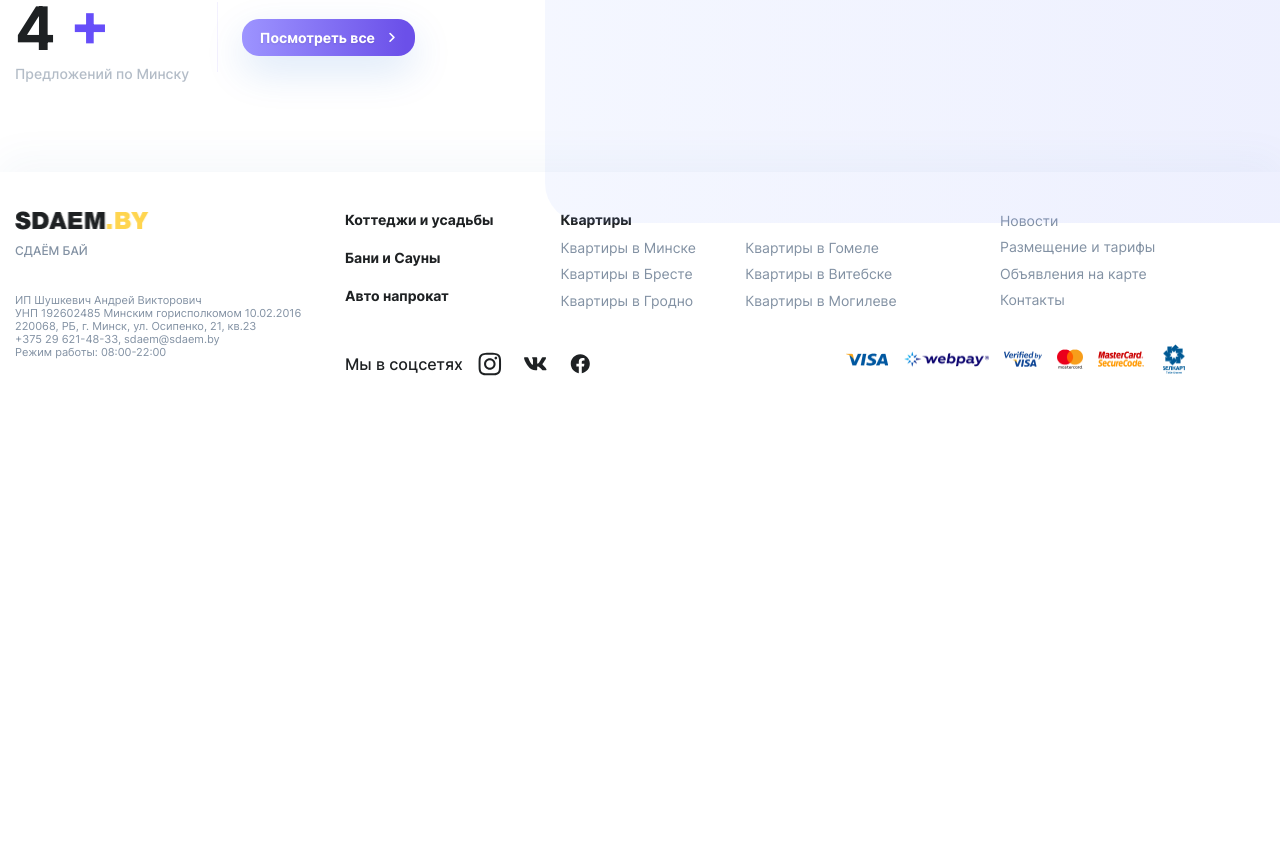
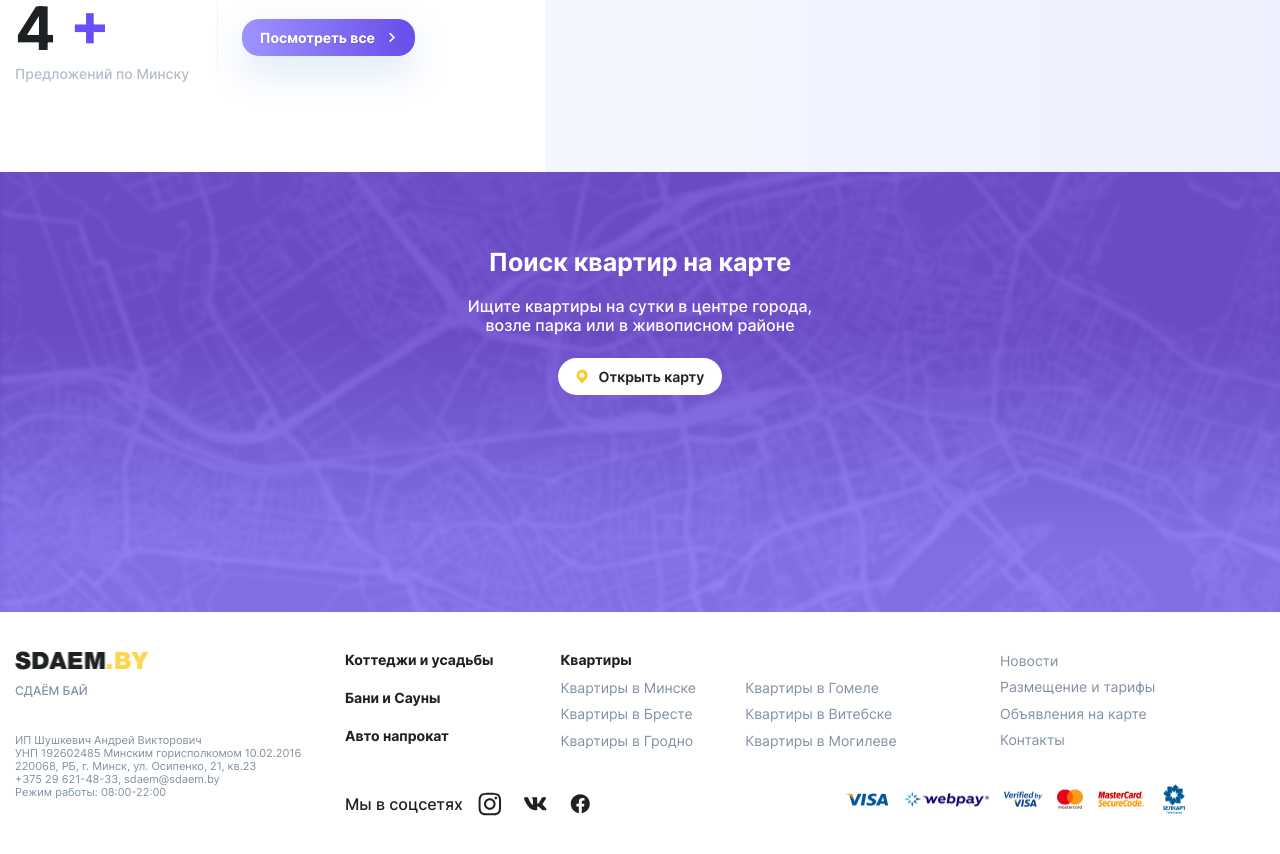
Before and after one commit to just-too-it/hawking-school-react, a React (Create React App) app: page / in a window 1280 px wide. Shown: the part 2046-2900 px from the top of the page. Before the commit the page ends 2468 px from the top, so only its background shows below. Built offline with nearby package versions, Linux system fonts and the light colour scheme.

Commit message:
добавлен блок с картой на главной

```diff
--- /dev/null
+++ b/src/components/SearchOnMap/SearchOnMap.module.scss
@@ -0,0 +1,34 @@
+@import '../../styles/helpers/variables.scss';
+
+.map {
+    position: relative;
+    background: url('../../assets/images/background.png'), linear-gradient(360deg, #7e6af3 15.95%, #6540cd 63.1%);
+    z-index:1;
+    padding-top: 75px;
+}
+
+.content {
+    width: 390px;
+    height: 148px;
+    margin: 0 auto;
+    display: flex;
+    flex-direction: column;
+    align-items: center;
+    color: $color-white;
+}
+
+.title {
+    font-weight: 700;
+    font-size: 25px;
+    line-height: 30px;
+    text-align: center;
+    margin-bottom: 20px;
+}
+
+.description {
+    font-weight: 500;
+    font-size: 16px;
+    line-height: 19px;
+    margin-bottom: 23px;
+    text-align: center;
+}
--- /dev/null
+++ b/src/components/SearchOnMap/index.tsx
@@ -0,0 +1,18 @@
+import React, { FC } from 'react';
+
+import { SButton } from '../UI/SButton';
+import { SearchOnMapProps } from './SearchOnMap.types';
+
+import styles from './SearchOnMap.module.scss';
+
+export const SearchOnMap: FC<SearchOnMapProps> = ({ title, description, height, btn }) => {
+  return (
+    <section className={styles.map} style={{ height: height }}>
+      <div className={styles.content}>
+        <div className={styles.title}>{title}</div>
+        <div className={styles.description}>{description}</div>
+        <SButton label={btn.label} btnOnClick={btn.btnOnClick} view={'whiteMap'} />
+      </div>
+    </section>
+  );
+};
--- a/src/components/UI/SButton/SButton.scss
+++ b/src/components/UI/SButton/SButton.scss
@@ -173,4 +173,23 @@
       background: $color-background-white;
     }
   }
+
+  &_whiteMap {
+    height: 37px;
+    background: $color-white;
+    border-radius: 19px;
+    padding: 10px 18px;
+    font-weight: 600;
+    font-size: 14px;
+    line-height: 17px;
+    color: $color-black;
+
+    & svg {
+      margin-right: 11px;
+    }
+
+    &:hover {
+      color: $color-yellow-hover;
+    }
+  }
 }
--- a/src/components/UI/SButton/index.tsx
+++ b/src/components/UI/SButton/index.tsx
@@ -6,6 +6,7 @@ import { ReactComponent as HomeIcon } from '../../../assets/images/icons/home.sv
 import { ReactComponent as WarningIcon } from '../../../assets/images/icons/warning.svg';
 import { ReactComponent as OptionsIcon } from '../../../assets/images/icons/options.svg';
 import { ReactComponent as MapIcon } from '../../../assets/images/icons/map.svg';
+import { ReactComponent as MapGradientIcon } from '../../../assets/images/icons/mapGradient.svg';
 import { ReactComponent as PhoneIcon } from '../../../assets/images/icons/phone.svg';
 import { ReactComponent as ArrowIcon } from '../../../assets/images/icons/arrowSide.svg';
 
@@ -55,6 +56,10 @@ export const SButton: FC<IButton> = ({ label, type = 'button', btnOnClick, view,
         setButtonClassName('button button_cobaltPhone');
         setIconBefore(<PhoneIcon />);
         break;
+      case 'whiteMap':
+        setButtonClassName('button button_whiteMap');
+        setIconBefore(<MapGradientIcon width={12} height={15}/>);
+        break;
       default:
         setButtonClassName('button');
         break;
--- a/src/views/pages/Home/index.tsx
+++ b/src/views/pages/Home/index.tsx
@@ -9,10 +9,15 @@ import styles from './Home.module.scss';
 import { ApartmentList } from '../../../components/ApartmentList';
 import { FilterMinsk } from './FilterMinsk';
 import { RentApartment } from './RentApartment';
+import { SearchOnMap } from '../../../components/SearchOnMap';
+import { PagesLinks } from '../../../core/constants/pagesLinks.constant';
+import { useNavigate } from 'react-router-dom';
 
 export const Home = () => {
+  const navigate = useNavigate()
   return (
-    <main className="container">
+    <main>
+      <div className="container">
         <div className={styles.filter}>
           <Filter />
         </div>
@@ -21,7 +26,16 @@ export const Home = () => {
           <PopularPages />
         </div>
         <div className={styles.rentApartment}>
-      <RentApartment/>
+          <RentApartment />
+        </div>
+      </div>
+      <div className={styles.map}>
+        <SearchOnMap
+          title={'Поиск квартир на карте'}
+          description={'Ищите квартиры на сутки в центре города, возле парка или в живописном районе'}
+          btn={{ label: 'Открыть карту', btnOnClick: () => navigate(PagesLinks.MAPS_PAGE) }}
+          height={'440px'}
+        />
       </div>
       <section className={styles.services}></section>
       <article className={styles.description}></article>
```
Also changed, not shown: src/components/SearchOnMap/SearchOnMap.types.ts (added, +8 -0 lines), src/assets/images/icons/mapGradient.svg (added). Lines whose indentation alone changed are shown as unchanged.
